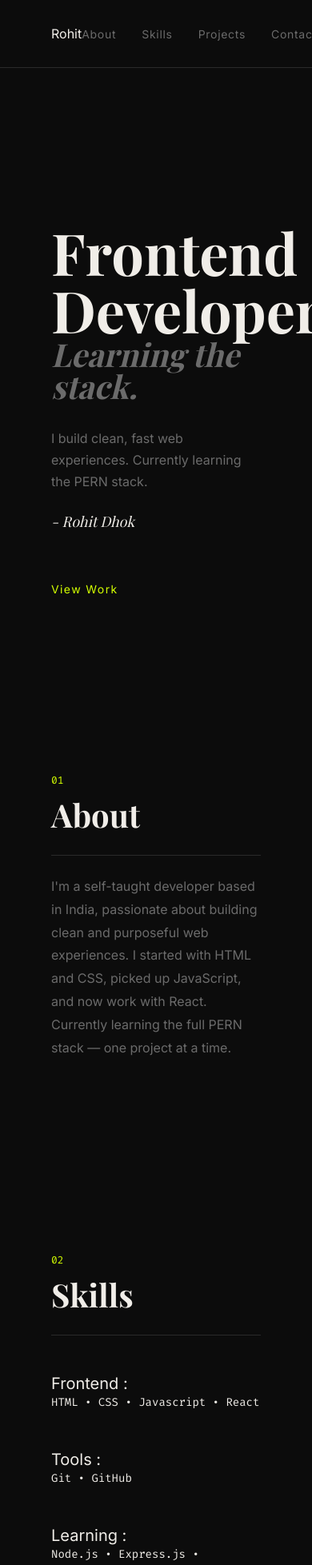
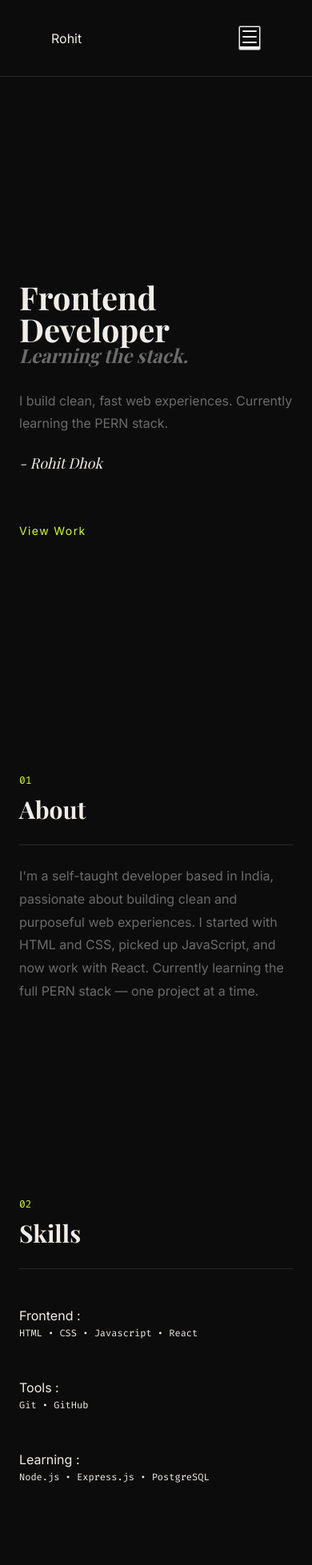
Before and after one commit to rohitdhok/rohitdhok, a React (Vite) app: page / in a window 390 px wide. Shown: the top 1957 px of the page at 80% size. Built offline with nearby package versions, Linux system fonts and the light colour scheme; a web font is replaced by a local one.

Commit message:
fix: add mobile responsive behaviour

```diff
--- a/package.json
+++ b/package.json
@@ -10,6 +10,7 @@
     "preview": "vite preview"
   },
   "dependencies": {
+    "lucide-react": "^1.21.0",
     "react": "^19.2.6",
     "react-dom": "^19.2.6",
     "react-scroll": "^1.9.3"
--- a/src/components/Navbar.jsx
+++ b/src/components/Navbar.jsx
@@ -1,17 +1,24 @@
-import { Link } from "react-scroll"
+import { useState } from "react";
+import { Link } from "react-scroll";
+import { Menu, X } from "lucide-react";
 
 function Navbar() {
+  const [isOpen, setIsOpen] = useState(false);
   return (
     <nav className="navbar">
       <div className="logo">
         Rohit
       </div>
-
-      <ul className="nav-links">
-        <li><Link to="about" smooth={true} offset={-120} duration={500}>About</Link></li>
-        <li><Link to="skills" smooth={true} offset={-100} duration={500}>Skills</Link></li>
-        <li><Link to="projects" smooth={true} offset={-100} duration={500}>Projects</Link></li>
-        <li><Link to="contact" smooth={true} offset={-70} duration={500}>Contact</Link></li>
+      <div className="hamburger-icon">
+        <button onClick={() => setIsOpen(!isOpen)}>
+          {isOpen ? <X className="hamBtn" size={24}/> : <Menu className="hamBtn" size={24}/>}
+        </button>
+      </div>
+      <ul className={isOpen ? "nav-links open" : "nav-links"}>
+        <li><Link to="about" smooth={true} offset={-120} duration={500} onClick={() => setIsOpen(false)}>About</Link></li>
+        <li><Link to="skills" smooth={true} offset={-100} duration={500} onClick={() => setIsOpen(false)}>Skills</Link></li>
+        <li><Link to="projects" smooth={true} offset={-100} duration={500} onClick={() => setIsOpen(false)}>Projects</Link></li>
+        <li><Link to="contact" smooth={true} offset={-70} duration={500} onClick={() => setIsOpen(false)}>Contact</Link></li>
       </ul>
     </nav>
   )
--- a/src/index.css
+++ b/src/index.css
@@ -26,6 +26,10 @@
   box-sizing: border-box;
 }
 
+html, body {
+  overflow-x: hidden;
+}
+
 body {
   background: var(--bg);
   color: var(--text);
@@ -43,7 +47,7 @@ body {
   justify-content: space-between;
   align-items: center;
   padding: 32px 64px;
-  z-index: 100;
+  z-index: 1000;
   background-color: var(--bg);
   border-bottom: 1px solid var(--border);
 }
@@ -53,6 +57,18 @@ body {
   font-size: 18px;
   color: var(--text);
   cursor: pointer;
+}
+
+.hamburger-icon {
+  display: none;
+  position: relative;
+  z-index: 1001;
+}
+
+.hamBtn {
+  background-color: var(--bg);
+  color: var(--text);
+  border: none;
 }
 
 .nav-links {
@@ -320,3 +336,83 @@ body {
 .toTop:hover {
   color: var(--lime);
 }
+
+@media (max-width: 768px) {
+
+  .hamburger-icon {
+    display: block;
+  }
+
+  .nav-links {
+    display: none;
+  }
+
+  .nav-links.open {
+    display: flex;
+    flex-direction: column;
+    position: fixed;
+    top: 0;
+    left: 0;
+    width: 100%;
+    height: 100vh;
+    background: var(--bg);
+    justify-content: center;
+    align-items: center;
+    gap: var(--space-xl);
+    z-index: 99;
+  }
+
+  .hero {
+    padding-left: 24px;
+    padding-right: 24px;
+  }
+
+  .hero-title span:first-child {
+    font-size: 40px;
+  }
+
+  .hero-title span:nth-child(3) {
+    font-size: 24px;
+  }
+
+  .about {
+    padding-left: 24px;
+    padding-right: 24px;
+  }
+
+  .skills {
+    padding-left: 24px;
+    padding-right: 24px;
+  }
+
+
+  .skills-category p {
+    font-size: 16px;
+  }
+
+  .skills-list span {
+    font-size: 12px;
+  }
+
+  .projects {
+    padding-left: 24px;
+    padding-right: 24px;
+  }
+
+  .contact {
+    padding-left: 24px;
+    padding-right: 24px;
+  }
+
+  .contact-email {
+    font-size: 18px;
+  }
+
+  .section-title {
+    font-size: 30px;
+  }
+
+  .project-title {
+    font-size: 22px;
+  }
+}
```
Also changed, not shown: 1 other file (tests, documents, lock files or other folders).
